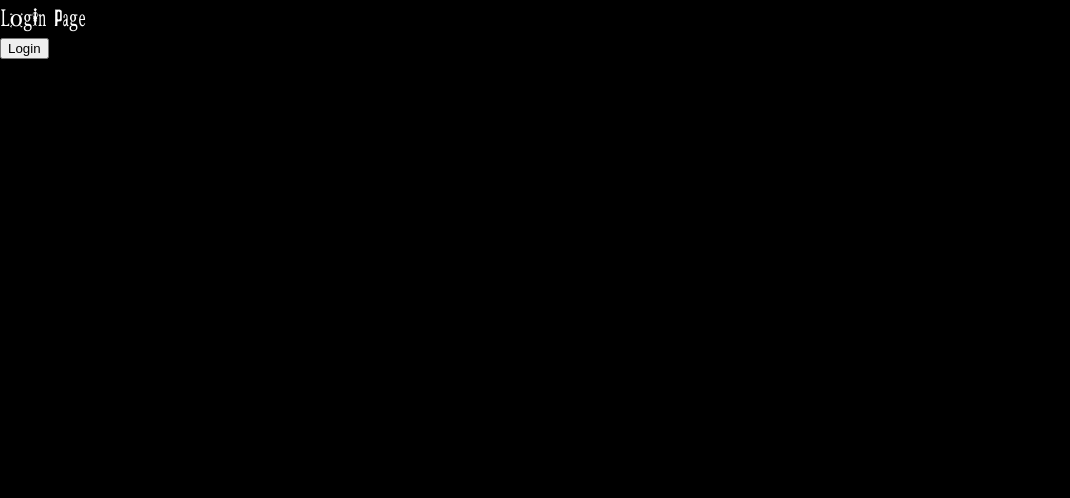
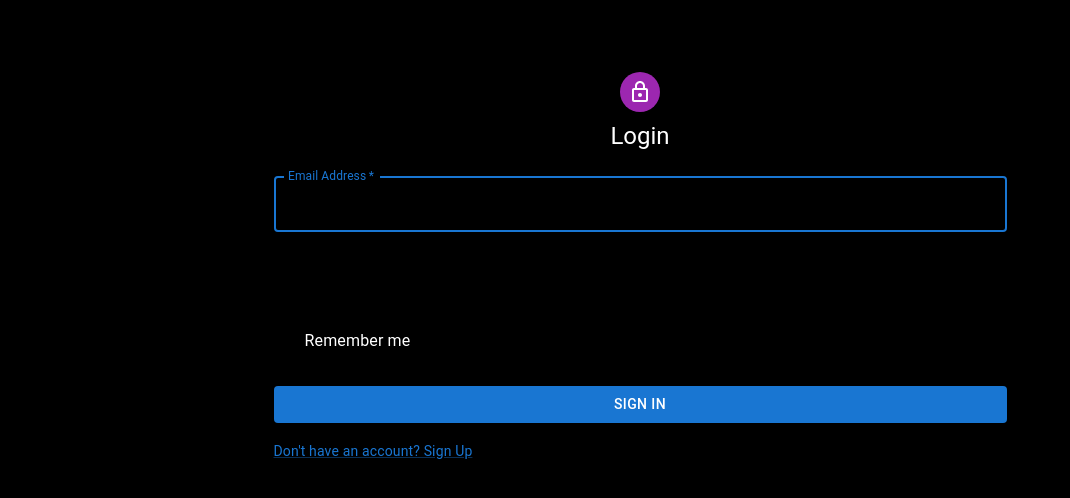
Before and after one commit to elimf/One-Piece-Adventure, a React (Vite) app: page /login in a window 1280 px wide. Shown: the top 498 px of the page, without its empty margins (0-1070 px from the left). Built offline with nearby package versions, Linux system fonts and the light colour scheme.

Commit message:
Refactor Login component to include form validation and submission logic

```diff
--- a/src/views/Login.tsx
+++ b/src/views/Login.tsx
@@ -1,19 +1,136 @@
-import React from "react";
-//import { useAuth } from "../router/AuthContext";
+import React, { useState, ChangeEvent, FormEvent } from "react";
+import Avatar from '@mui/material/Avatar';
+import Button from '@mui/material/Button';
+import TextField from '@mui/material/TextField';
+import FormControlLabel from '@mui/material/FormControlLabel';
+import Checkbox from '@mui/material/Checkbox';
+import Link from '@mui/material/Link';
+import Grid from '@mui/material/Grid';
+import Box from '@mui/material/Box';
+import LockOutlinedIcon from '@mui/icons-material/LockOutlined';
+import Typography from '@mui/material/Typography';
+
+interface FormDataLogin {
+  email: string;
+  password: string;
+}
+
+interface FormErrorsLogin {
+  email?: string;
+  password?: string;
+}
 
 const Login: React.FC = () => {
- // const { login } = useAuth();
+  const [formData, setFormData] = useState<FormDataLogin>({
+    email: "",
+    password: "",
+  });
 
-  const handleLogin = () => {
-    // Ajoutez ici votre logique de connexion avec l'API, par exemple.
-    // Après une connexion réussie, appelez la fonction login(token) du contexte.
+  const [errors, setErrors] = useState<FormErrorsLogin>({});
+
+  const validateForm = () => {
+    let valid = true;
+    const newErrors: FormErrorsLogin = {};
+
+    if (!formData.email) {
+      newErrors.email = "Email is required";
+      valid = false;
+    }
+
+    if (!formData.password) {
+      newErrors.password = "Password is required";
+      valid = false;
+    }
+
+    setErrors(newErrors);
+    return valid;
+  };
+
+  const handleSubmit = (event: FormEvent<HTMLFormElement>) => {
+    event.preventDefault();
+
+    if (validateForm()) {
+      // Your form submission logic here
+      console.log("Form is valid, submit the data:", formData);
+    } else {
+      console.log("Form is not valid");
+    }
+  };
+
+  const handleChange = (event: ChangeEvent<HTMLInputElement>) => {
+    const { name, value } = event.target;
+    setFormData((prevData) => ({
+      ...prevData,
+      [name]: value,
+    }));
   };
 
   return (
-    <div>
-      <h2>Login Page</h2>
-      <button onClick={handleLogin}>Login</button>
-    </div>
+    <Box
+      sx={{
+        marginTop: 8,
+        display: 'flex',
+        flexDirection: 'column',
+        alignItems: 'center',
+      }}
+    >
+      <Avatar sx={{ m: 1, bgcolor: 'secondary.main' }}>
+        <LockOutlinedIcon />
+      </Avatar>
+      <Typography component="h1" variant="h5">
+        Login
+      </Typography>
+      <Box component="form" onSubmit={handleSubmit} noValidate sx={{ mt: 1 }}>
+        <TextField
+          error={!!errors.email}
+          helperText={errors.email}
+          margin="normal"
+          required
+          fullWidth
+          id="email"
+          label="Email Address"
+          name="email"
+          autoComplete="email"
+          autoFocus
+          value={formData.email}
+          onChange={handleChange}
+        />
+        <TextField
+          error={!!errors.password}
+          helperText={errors.password}
+          margin="normal"
+          required
+          fullWidth
+          name="password"
+          label="Password"
+          type="password"
+          id="password"
+          autoComplete="current-password"
+          value={formData.password}
+          onChange={handleChange}
+        />
+        <FormControlLabel
+          control={<Checkbox value="remember" color="primary" />}
+          label="Remember me"
+        />
+        <Button
+          type="submit"
+          fullWidth
+          variant="contained"
+          sx={{ mt: 3, mb: 2 }}
+        >
+          Sign In
+        </Button>
+
+        <Grid container>
+          <Grid item>
+            <Link href="/register" variant="body2">
+              {"Don't have an account? Sign Up"}
+            </Link>
+          </Grid>
+        </Grid>
+      </Box>
+    </Box>
   );
 };
 
```
